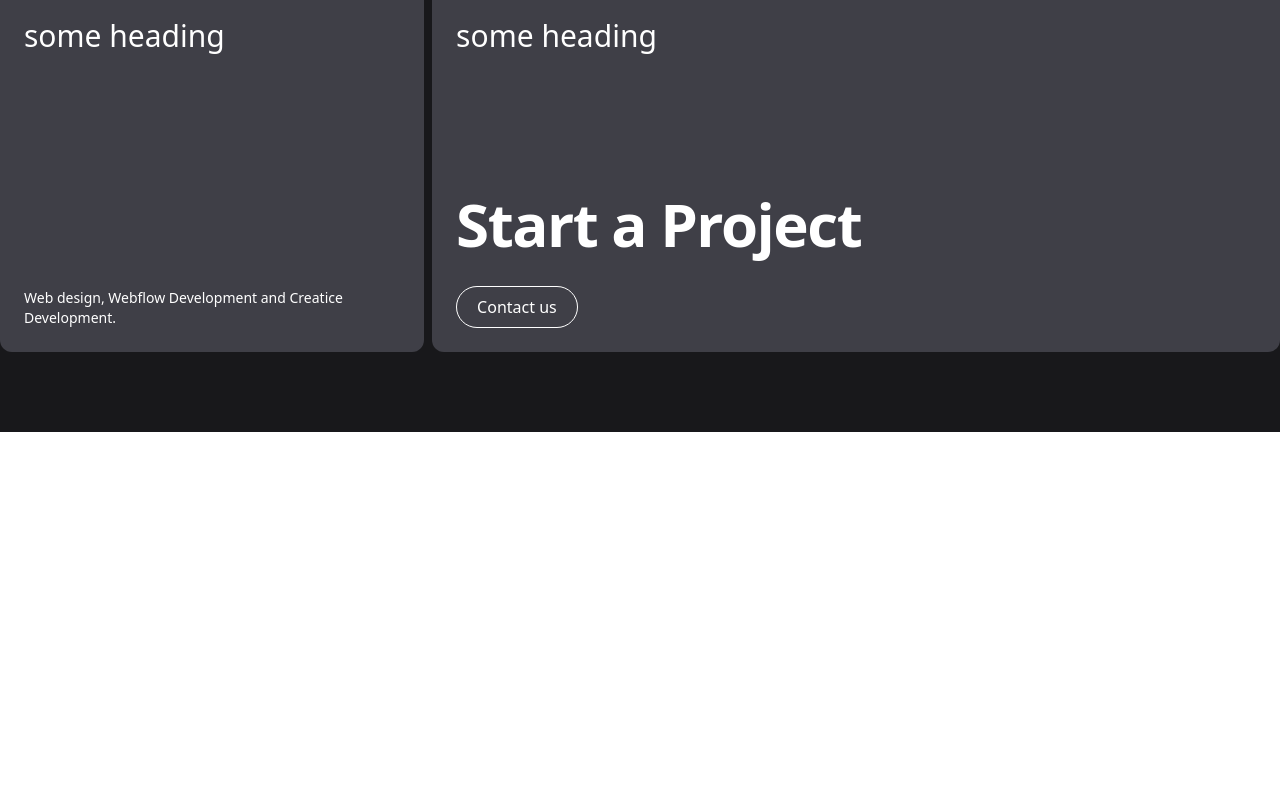
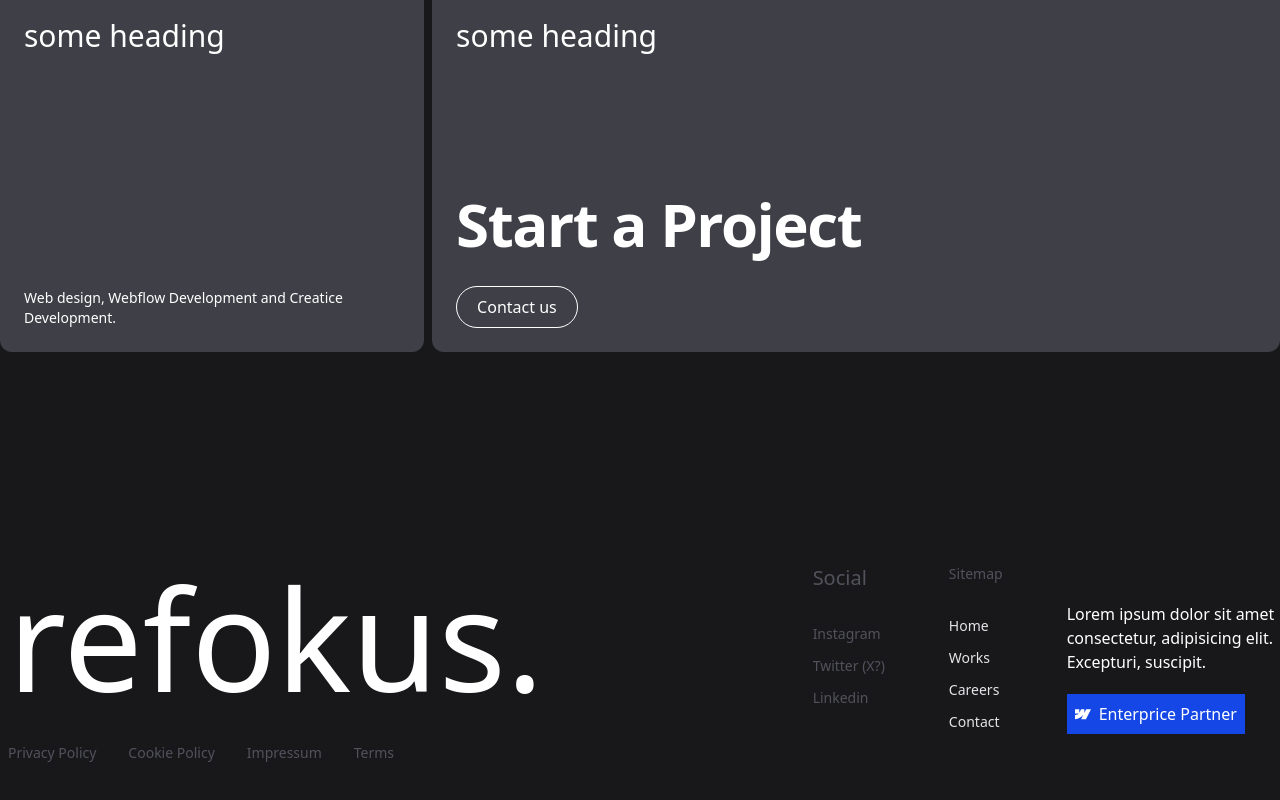
Before and after one commit to DzinToDev/refokus-clone, a React (Vite) app: page / in a window 1280 px wide. Shown: the part 3049-3849 px from the top of the page. Before the commit the page ends 3481 px from the top, so only its background shows below. Built offline with nearby package versions, Linux system fonts and the light colour scheme.

Commit message:
Footer done and all website structure is ready

```diff
--- a/src/App.jsx
+++ b/src/App.jsx
@@ -1,4 +1,5 @@
 import Cards from "./components/Cards"
+import Footer from "./components/Footer"
 import Marquees from "./components/Marquees"
 import Navbar from "./components/Navbar"
 import Products from "./components/Products"
@@ -19,6 +20,7 @@ function App() {
     <Products />
     <Marquees />
     <Cards />
+    <Footer />
    </div>
   )
 }
--- /dev/null
+++ b/src/components/Footer.jsx
@@ -0,0 +1,41 @@
+import React from 'react'
+import { FaWebflow } from "react-icons/fa6";
+const Footer = () => {
+  return (
+    <div className='w-full mt-20'>
+        <div className='max-w-screen-xl mx-auto py-3 flex items-start '>
+        <div className="f-left basis-1/2 p-2">
+            <h1 className='text-[11vw] font-medium'>refokus.</h1>
+            <p className='text-sm flex gap-8 capitalize text-zinc-600'> <span>privacy policy</span><span>cookie policy</span> <span>impressum</span><span>terms</span></p>
+        </div>
+        <div className="f-right basis-1/2 flex items-start justify-end gap-16 py-10">
+            <ul className='text-sm capitalize text-zinc-600 flex flex-col gap-3 '>
+                <li className='mb-5 text-xl'>Social</li>
+                <li>Instagram</li>
+                <li>twitter (x?)</li>
+                <li>linkedin</li>
+            </ul>
+            <div className='text-sm capitalize text-zinc-200 flex flex-col gap-3'>
+                <h5 className='mb-5 text-zinc-600'>sitemap</h5>
+               { ["home", "works", "careers", "contact"].map((elem)=>{
+                return <span>{elem}</span>
+               })}
+            </div>
+            {/* <ul className='text-sm capitalize text-zinc-200 flex flex-col gap-3 '>
+                <li className='mb-5 text-xl text-zinc-600'>sitemap</li>
+                <li>home</li>
+                <li>works</li>
+                <li>careers</li>
+                <li>contact</li>
+            </ul> */}
+            <div className='w-1/3 min-h-52 flex flex-col justify-center items-start '>
+                <p>Lorem ipsum dolor sit amet consectetur, adipisicing elit. Excepturi, suscipit.</p>
+                <button className='bg-blue-700 flex items-center gap-2 p-2 mt-5'><FaWebflow />Enterprice Partner</button>
+            </div>
+        </div>
+        </div>
+    </div>
+  )
+}
+
+export default Footer
```
